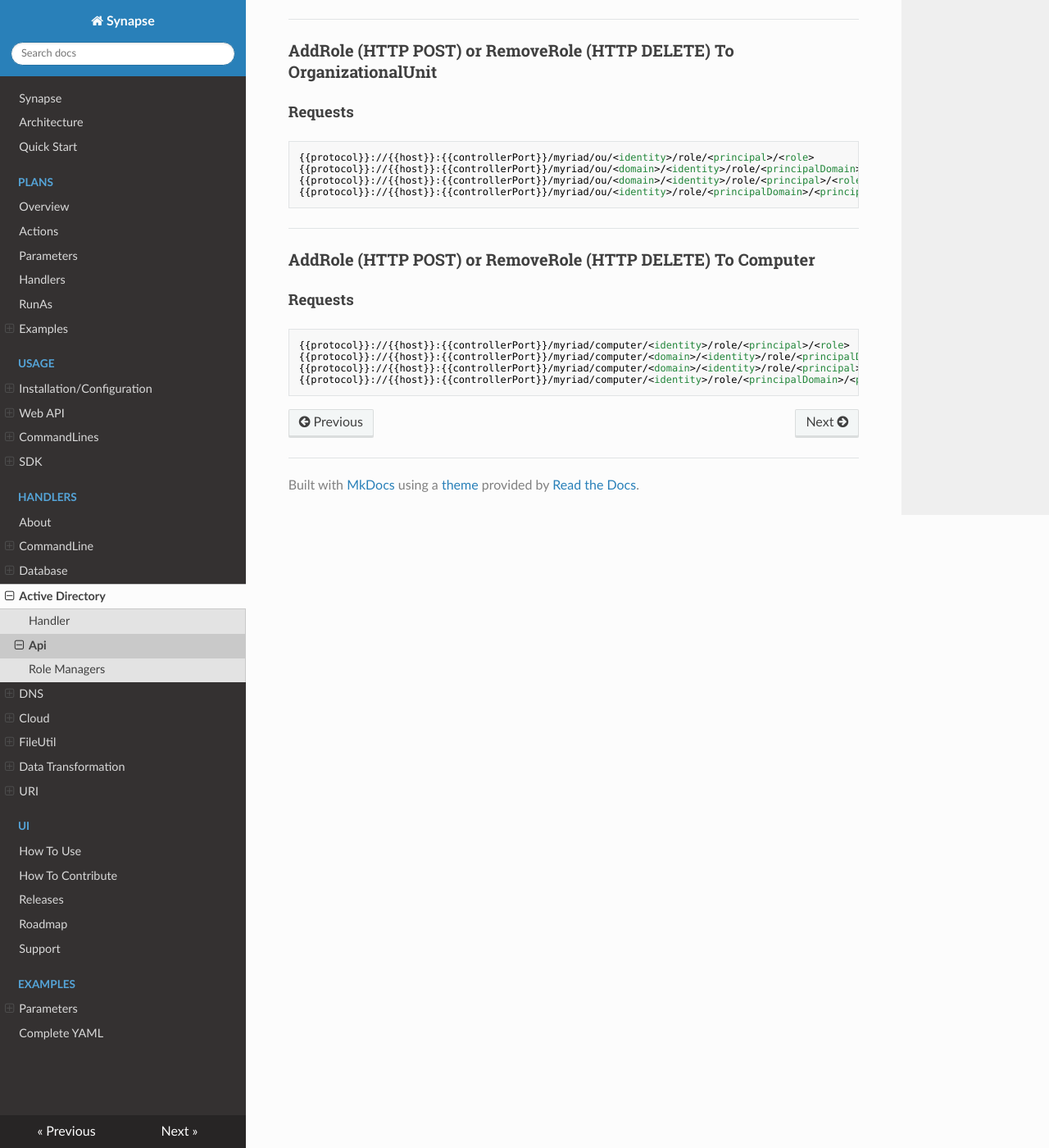
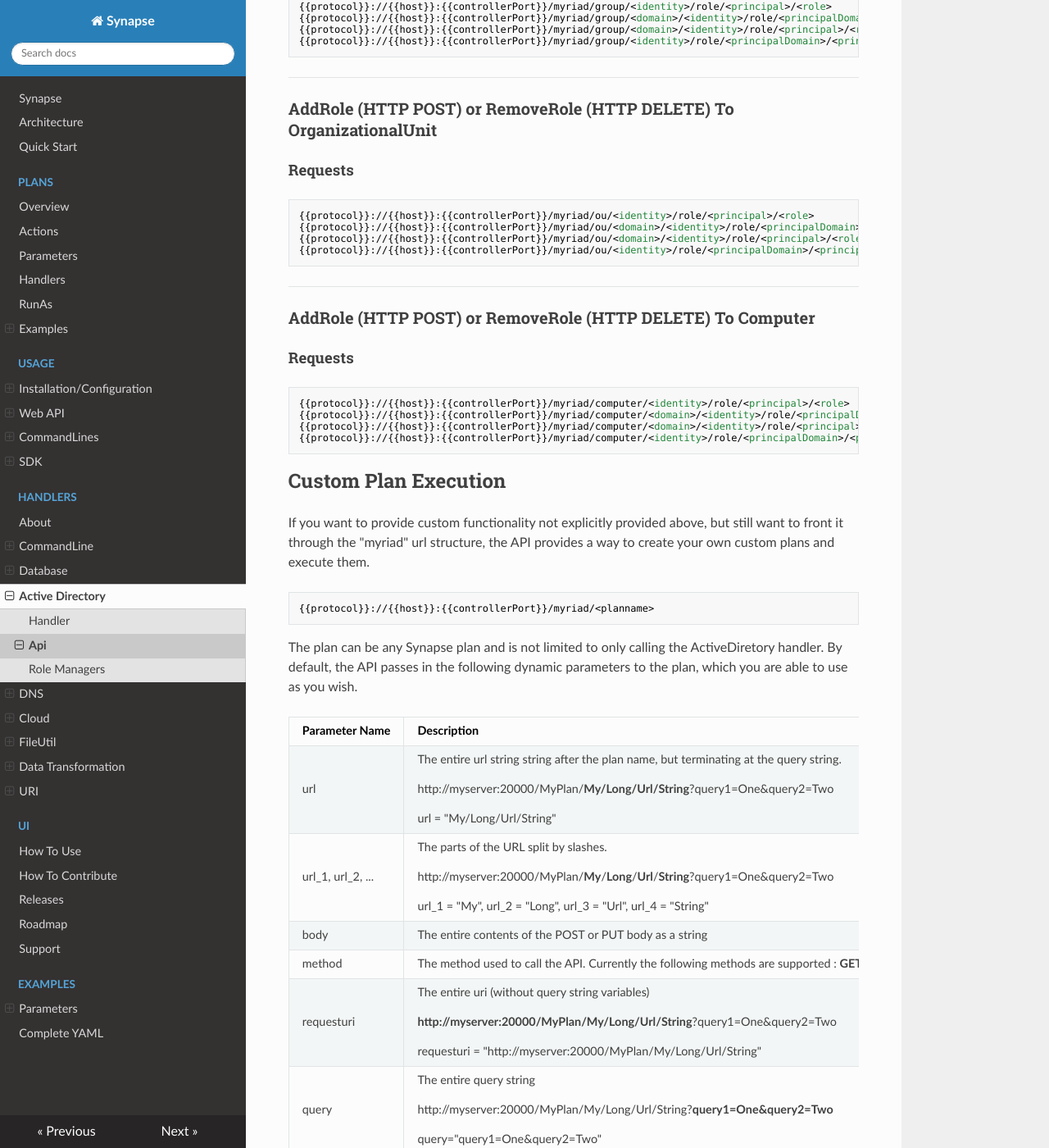
Before and after one commit to SynapseProject/synapse.docs, an MkDocs documentation site: the page built from docs/handlers/ad/api.md, in a window 1280 px wide and 1400 px high, scrolled down 24572 px. Shown: the whole window at 82% size. Built offline with MkDocs 1.6.1, drawn with Linux system fonts in a browser that asks for light colours; nearby versions of some CDN libraries; old or Windows-style settings are respelled for this version of MkDocs; some of the changed text lies outside the part shown.

Commit message:
Updated to reflect changes to AdApi.

`````diff
--- a/docs/handlers/ad/api.md
+++ b/docs/handlers/ad/api.md
@@ -41,6 +41,7 @@ The query string is used to control how the output from the rest call will be fo
 |returnobjects|boolean|true|Returns the object along with the status of the action.
 |returnobjectproperties|boolean|true|Returns the raw DirectoryEntry properties associated with the object.
 |returnaccessrules|boolean|false|Returns all the access rules associated with the object.
+|objecttype|"Yaml"<br/>"Json"<br/>"Xml"|"Json"|Indicates the format the result should be returned in.
 
 <!--
 |outputtype|"Json"<br>"Yaml"<br>"Xml"|Json|Specifies the output type of the adapter.
@@ -1316,3 +1317,82 @@ The details of how this is accomplished is detailed in the RoleManager implement
 {{protocol}}://{{host}}:{{controllerPort}}/myriad/computer/<domain>/<identity>/role/<principal>/<role>
 {{protocol}}://{{host}}:{{controllerPort}}/myriad/computer/<identity>/role/<principalDomain>/<principal>/<role>
 ````
+
+## Custom Plan Execution
+
+If you want to provide custom functionality not explicitly provided above, but still want to front it through the "myriad" url structure, the API provides a way to create your own custom plans and execute them.
+
+````
+{{protocol}}://{{host}}:{{controllerPort}}/myriad/<planname>
+````
+
+The plan can be any Synapse plan and is not limited to only calling the ActiveDiretory handler.  By default, the API passes in the following dynamic parameters to the plan, which you are able to use as you wish.
+
+|Parameter Name|Description
+|--------------|-----------
+|url|The entire url string string after the plan name, but terminating at the query string.<br/><br/>http://myserver:20000/MyPlan/<b>My/Long/Url/String</b>?query1=One&query2=Two<br/><br/>url = "My/Long/Url/String"
+|url_1, url_2, ...|The parts of the URL split by slashes.<br/><br/>http://myserver:20000/MyPlan/<b>My</b>/<b>Long</b>/<b>Url</b>/<b>String</b>?query1=One&query2=Two<br/><br/>url_1 = "My", url_2 = "Long", url_3 = "Url", url_4 = "String"
+|body|The entire contents of the POST or PUT body as a string
+|method|The method used to call the API.   Currently the following methods are supported : <b>GET, POST, PUT, DELETE</b> and <b>PATCH</b>
+|requesturi|The entire uri (without query string variables)<br/><br/><b>http://myserver:20000/MyPlan/My/Long/Url/String</b>?query1=One&query2=Two<br/><br/>requesturi = "http://myserver:20000/MyPlan/My/Long/Url/String"
+|query|The entire query string<br/><br/>http://myserver:20000/MyPlan/My/Long/Url/String?<b>query1=One&query2=Two</b><br/><br/>query="query1=One&query2=Two"
+|user|The requesting user (if available)
+|<i>query variables</I>|The query string split into name/value pairs<br/><br/>http://myserver:20000/MyPlan/My/Long/Url/String?<b>query1=One</b>&<b>query2=Two</b><br/><br/>query1 = "One", query2 = "Two"
+
+
+### Example
+
+So lets assume you want to allow users to disable a user via the MyriAD Api.   This would be accomplished by calling "Modify" on a user and setting the "Enabled" flag to false.
+
+Rather than have the user format a post, passing in the correct pamameters in the body, you can give them a much simpler URL like this :
+
+````
+http://myserver:20000/DisableUser/MyDomain\MyUserName
+
+(Assumes the plan is called "DisableUser")
+````
+
+The API would pass to the value "MyDomain/MyUserName" in the "url" parameter to the plan.  The plan then replaces the "Identity" section with that value and hard-codes "Enabled" to false.
+
+````yaml
+Name: DisableUser
+Description: Disable Ldap User
+IsActive: true
+Actions:
+- Name: DisableUser
+  Handler:
+    Type: Synapse.Handlers.ActiveDirectory:ActiveDirectoryHandler
+    Config:
+      Type: Yaml
+      Values:
+        Action: Modify
+        RunSequential: false
+        ReturnGroupMembership: false
+        OutputType: Json
+        PrettyPrint: false
+        ReturnObjects: true
+        ReturnObjectProperties: true
+        ReturnAccessRules: false
+        UseUpsert: false
+        SuppressOutput: false
+      Dynamic:
+      - Source: returngroupmembership
+        Target: ReturnGroupMembership
+      - Source: returnobjects
+        Target: ReturnObjects
+      - Source: outputtype
+        Target: OutputType
+      - Source: returnobjectproperties
+        Target: ReturnObjectProperties
+      - Source: returnaccessrules
+        Target: ReturnAccessRules
+  Parameters:
+    Type: Yaml
+    Values:
+      Users:
+      - Identity:
+        Enabled: false
+    Dynamic:
+    - Source: url
+      Target: Users[0]:Identity
+````
`````
Also changed, not shown: docs/handlers/ad/handler.md (+8 -1 lines).
